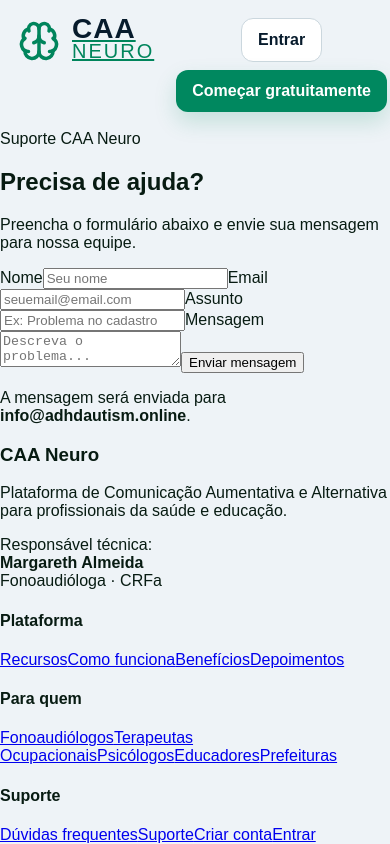
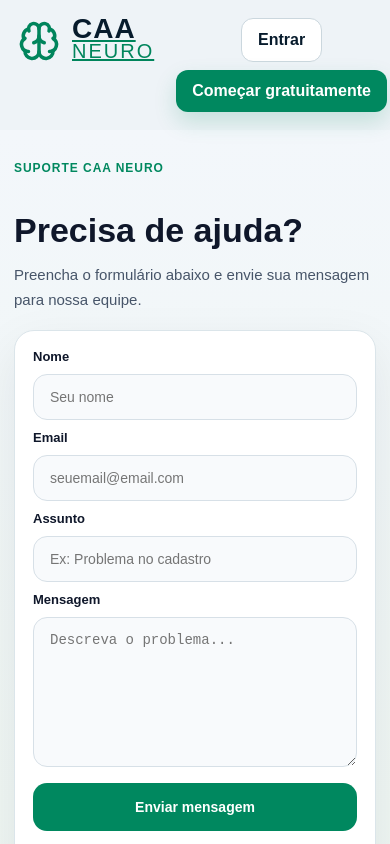
Before and after one commit to andreajoa/CAA-NEURO, a Next.js app: page /suporte in a window 390 px wide. Shown: the top 844 px of the page. Built offline with nearby package versions, Linux system fonts and the light colour scheme.

Commit message:
Add missing styles for support page layout

```diff
--- a/app/globals.css
+++ b/app/globals.css
@@ -618,3 +618,144 @@
     display:none !important;
   }
 }
+
+
+/* SUPPORT PAGE */
+.supportPage{
+  min-height:100vh;
+  background:linear-gradient(180deg,#f3f7fb 0%,#eef6f1 100%);
+  padding:48px 20px 80px;
+}
+
+.supportHero{
+  max-width:760px;
+  margin:0 auto 24px;
+  text-align:center;
+}
+
+.supportHero span{
+  display:inline-block;
+  font-size:12px;
+  font-weight:800;
+  letter-spacing:.08em;
+  text-transform:uppercase;
+  color:#00885f;
+  margin-bottom:10px;
+}
+
+.supportHero h1{
+  font-size:48px;
+  line-height:1.05;
+  color:#0f172a;
+  margin-bottom:14px;
+}
+
+.supportHero p{
+  font-size:18px;
+  color:#475569;
+  line-height:1.65;
+  margin:0 auto;
+  max-width:60ch;
+}
+
+.supportForm{
+  width:min(100%,720px);
+  margin:0 auto;
+  background:#fff;
+  border:1px solid #dbe5ea;
+  border-radius:24px;
+  padding:28px;
+  box-shadow:0 18px 50px rgba(15,23,42,.08);
+  display:grid;
+  gap:12px;
+}
+
+.supportForm label{
+  font-size:13px;
+  font-weight:800;
+  color:#0f172a;
+}
+
+.supportForm input,
+.supportForm textarea{
+  width:100%;
+  border:1px solid #d7e0e7;
+  border-radius:14px;
+  background:#f8fafc;
+  padding:14px 16px;
+  font-size:15px;
+  color:#0f172a;
+  outline:none;
+}
+
+.supportForm input:focus,
+.supportForm textarea:focus{
+  border-color:#00885f;
+  box-shadow:0 0 0 4px rgba(0,136,95,.12);
+  background:#fff;
+}
+
+.supportForm textarea{
+  min-height:180px;
+  resize:vertical;
+}
+
+.supportForm button{
+  margin-top:6px;
+  border:none;
+  border-radius:14px;
+  background:#00885f;
+  color:#fff;
+  font-size:15px;
+  font-weight:800;
+  padding:16px 18px;
+  cursor:pointer;
+}
+
+.supportForm button:hover{
+  background:#067a55;
+}
+
+.supportNote{
+  margin-top:4px;
+  font-size:13px;
+  color:#475569;
+  line-height:1.6;
+}
+
+@media(max-width:700px){
+  .supportPage{
+    padding:28px 14px 48px;
+  }
+
+  .supportHero{
+    text-align:left;
+    margin-bottom:18px;
+  }
+
+  .supportHero h1{
+    font-size:34px;
+  }
+
+  .supportHero p{
+    font-size:15px;
+    max-width:none;
+  }
+
+  .supportForm{
+    border-radius:20px;
+    padding:18px;
+    gap:10px;
+  }
+
+  .supportForm input,
+  .supportForm textarea,
+  .supportForm button{
+    min-height:46px;
+    font-size:14px;
+  }
+
+  .supportForm textarea{
+    min-height:150px;
+  }
+}
```
